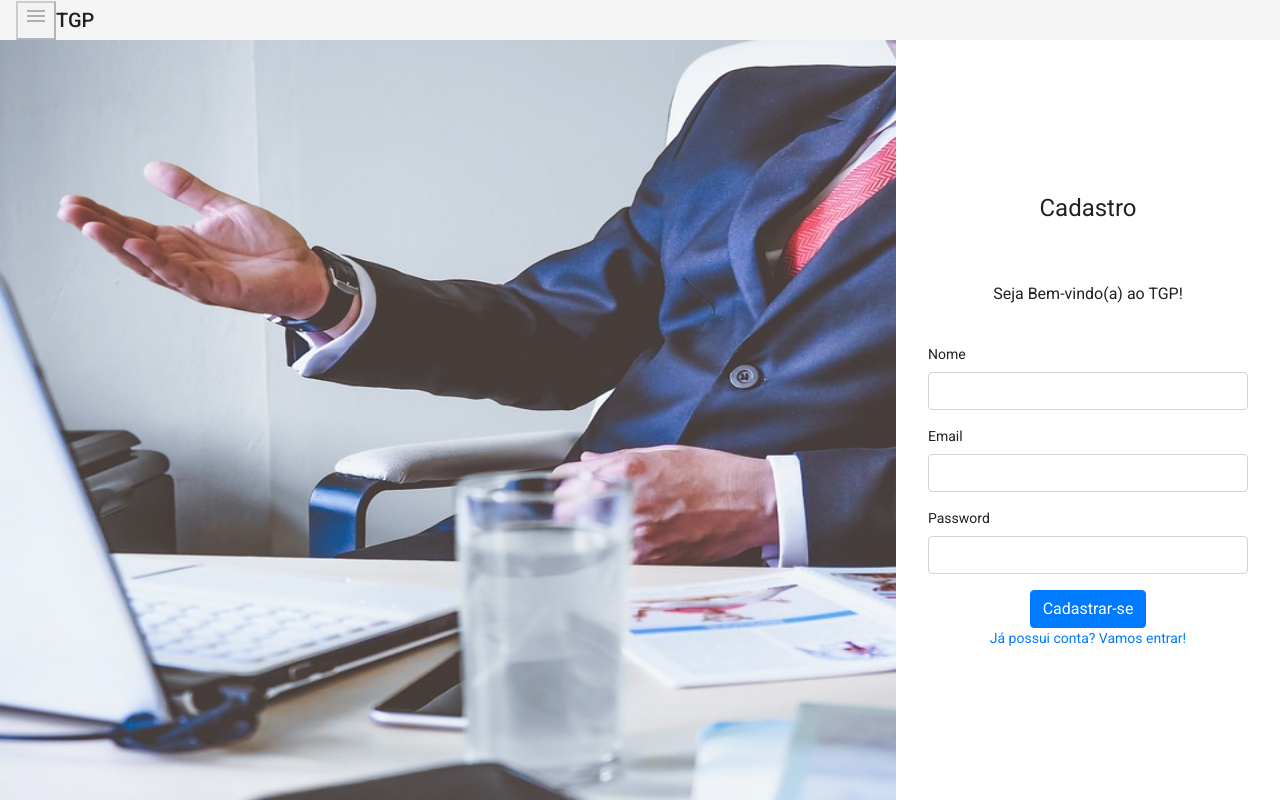
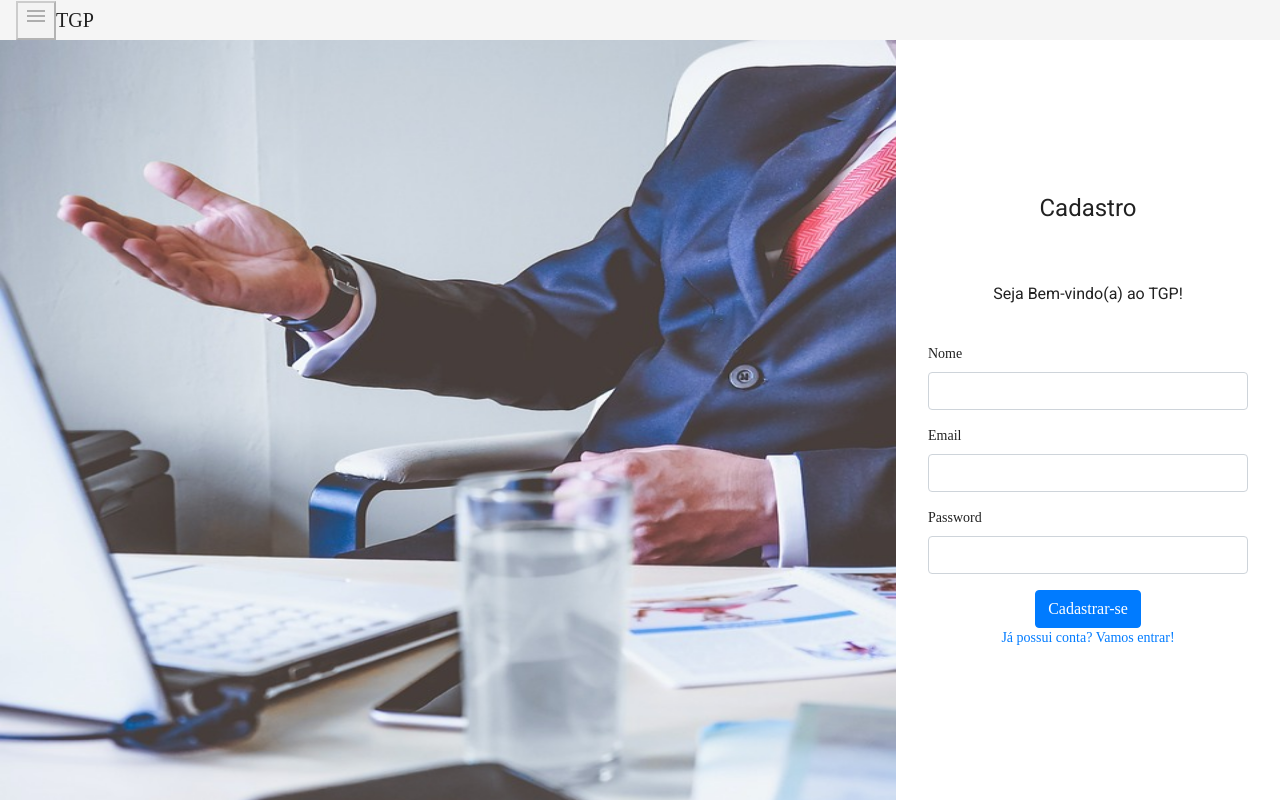
Before and after one commit to CleitonJB/TGP-Usuarios, an Angular app in the folder frontend/: page /register in a window 1280 px wide. Built offline with nearby package versions, Linux system fonts and the light colour scheme.

Commit message:
Set global font-family

```diff
--- a/frontend/src/styles.scss
+++ b/frontend/src/styles.scss
@@ -2,6 +2,10 @@
 
 /* Importing Bootstrap SCSS file. */
 @import '~bootstrap/scss/bootstrap';
+
+* {
+    font-family: 'Italianno', cursive;
+}
 
 html, body {
     height: 100%;
@@ -9,7 +13,6 @@ html, body {
 
 body {
     margin: 0;
-    font-family: Roboto, "Helvetica Neue", sans-serif;
 }
 
 //! GLOBAL STYLES TO PAGES
@@ -21,6 +24,7 @@ th.mat-header-cell:first-of-type, td.mat-cell:first-of-type, td.mat-footer-cell:
 
 h1.page-title {
     font-size: 5em;
+    font-family: 'Italianno', cursive;
     line-height: 2em;
 }
 
```
